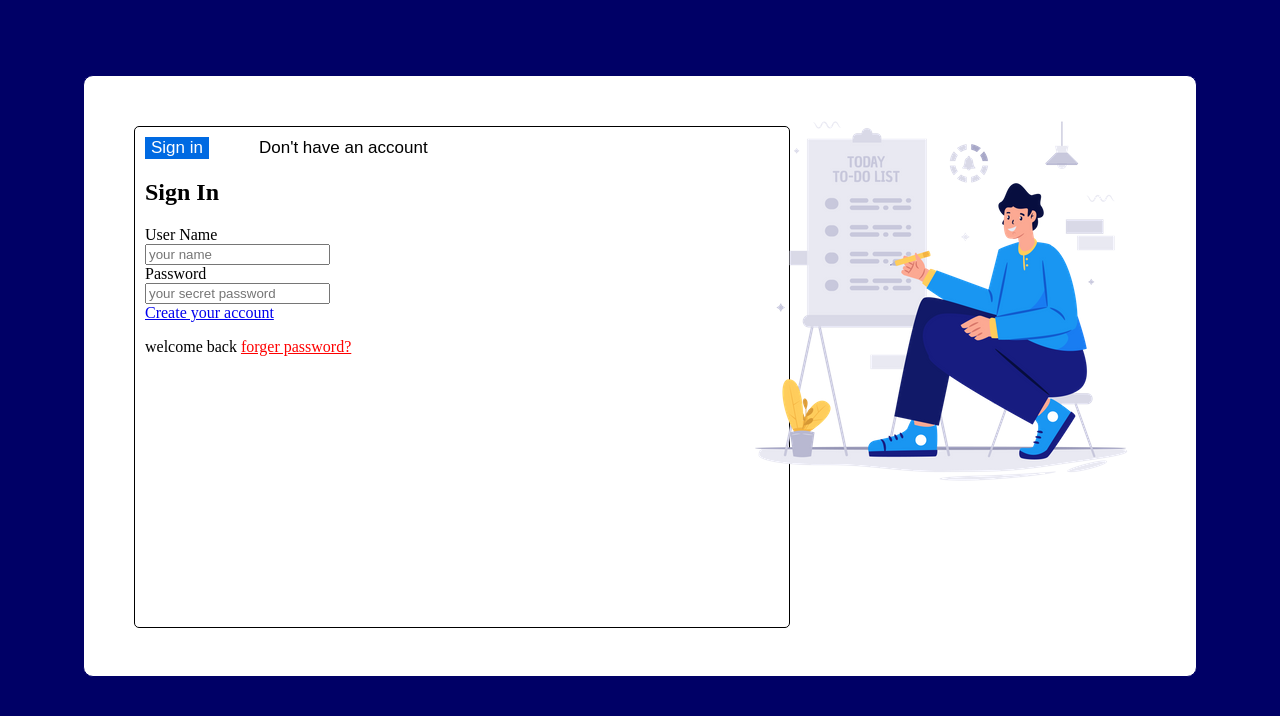
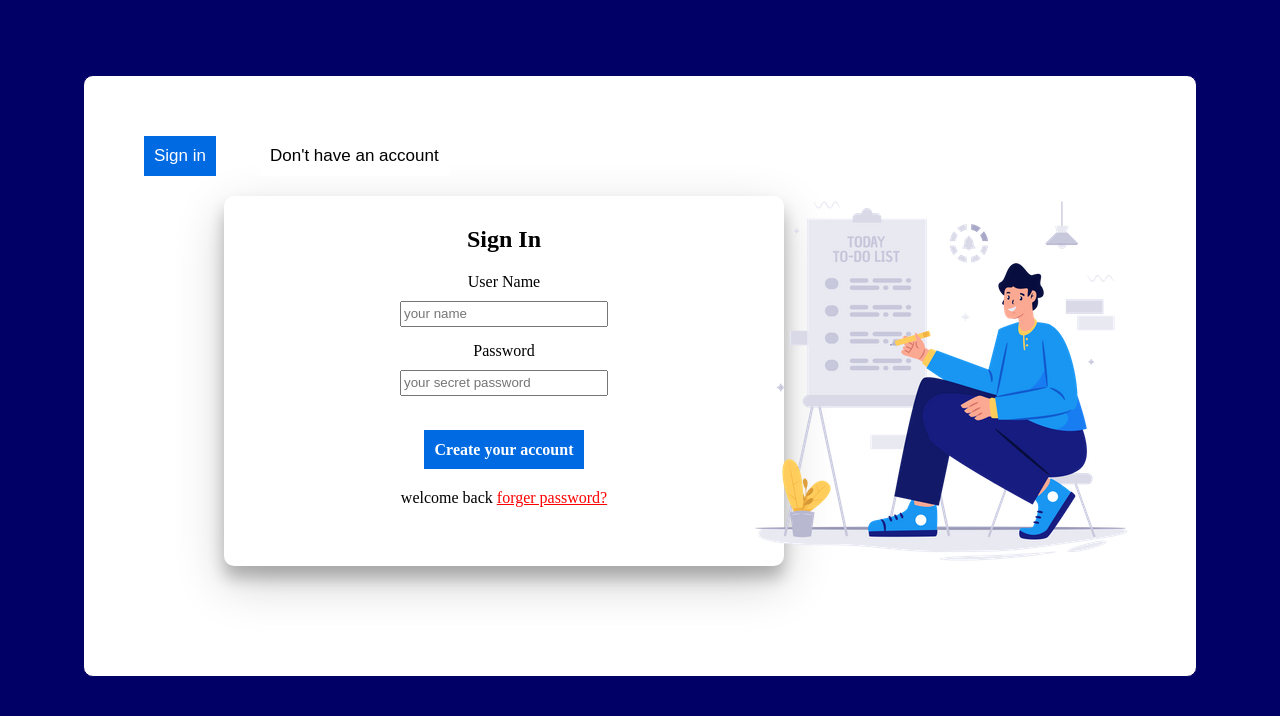
Before and after one commit to Esraa-Said/ToDoList, a website: page puplic/index.html in a window 1280 px wide. Drawn offline with Linux system fonts and the light colour scheme.

Commit message:
Update logPage.css

```diff
--- a/puplic/logPage.css
+++ b/puplic/logPage.css
@@ -17,14 +17,15 @@ body{
 
 position: absolute;
     right: 30px;
+    top: 80px;
 }
 
 .log{
     position: absolute;
     top: 50px;
     left: 50px;
-    border: 1px solid #000;
-    height: 80%;
+
+    height: 85%;
     width: 57%;
     border-radius: 5px;
     padding: 10px;
@@ -35,9 +36,12 @@ position: absolute;
     background-color: #fff;
     font-size: 17px;
     margin-right: 40px;
+
 }
 
-
+.logButton{
+    padding: 10px;
+}
 .log button:first-child{
     background-color: #006ae2;
     color: #fff;
@@ -49,3 +53,57 @@ position: absolute;
   #signUp{
     display: none;
   }
+
+  #signIn{
+    margin-left: 80px;
+    margin-right: 50px;
+    box-shadow: 0 12px 16px 0 rgba(0,0,0,0.24), 0 17px 50px 0 rgba(0,0,0,0.19);
+    width: 500px;
+    height: 350px;
+    padding: 10px 30px 10px 30px;
+    border-radius: 10px;
+    margin-top: 20px;
+    text-align: center;
+  }
+  #signUp{
+    margin-left: 80px;
+    margin-right: 50px;
+    box-shadow: 0 12px 16px 0 rgba(0,0,0,0.24), 0 17px 50px 0 rgba(0,0,0,0.19);
+    width: 500px;
+    height: 400px;
+    padding: 10px 30px 10px 30px;
+    border-radius: 10px;
+    margin-top: 20px;
+    text-align: center;
+  }
+  label,input{
+    margin-top: 10px;
+    margin-bottom: 15px;
+    width: 200px;
+    height: 20px;
+  }
+  label{
+   font-size: 16px;
+
+  }
+
+  .detaill{
+    margin-top: 30px;
+  }
+
+.detaill .first{
+    border: 1px solid #006ae2;
+text-decoration: none;
+background-color: #006ae2;
+padding: 10px;
+font-size: 16px;
+color: #fff;
+font-weight: bolder;
+
+  }
+ .detaill p{
+    margin-top: 30px;
+  }
+ .detaill .first:hover{
+    background-color: #000066;
+  }
```
